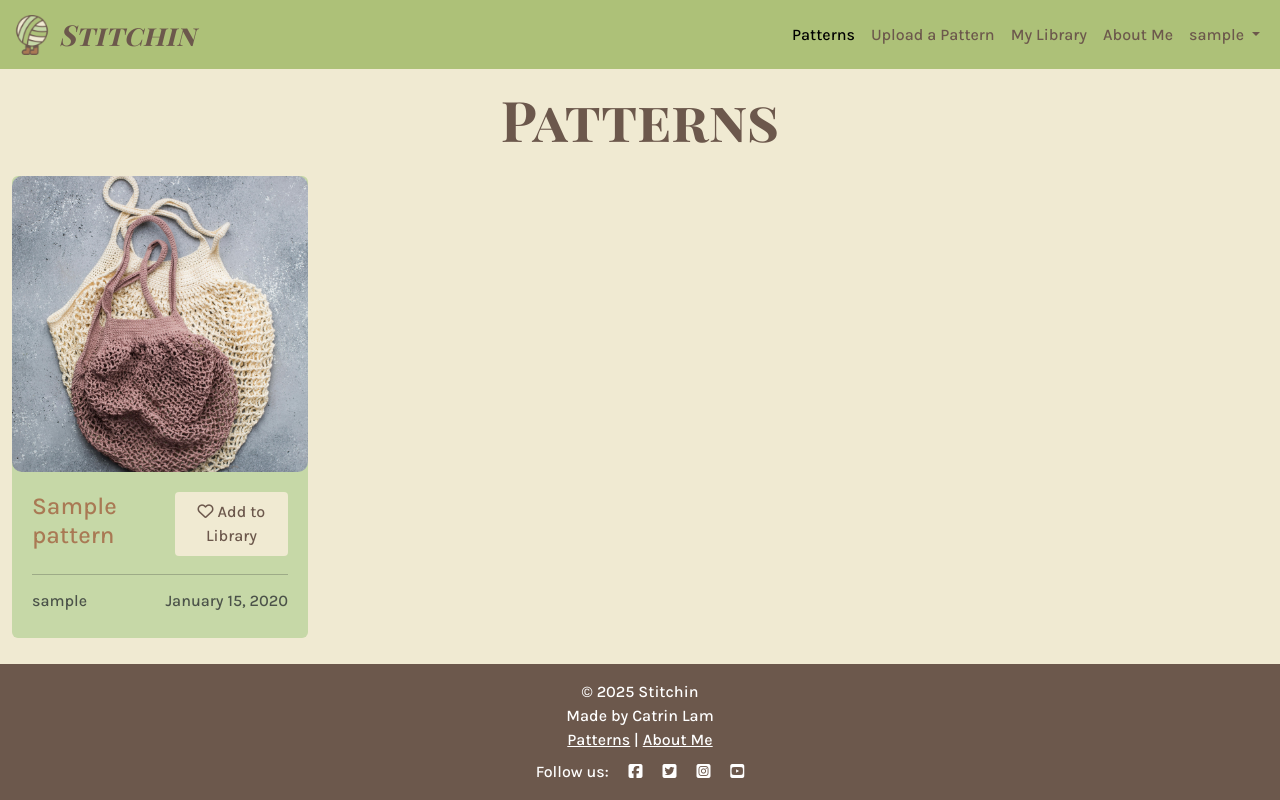
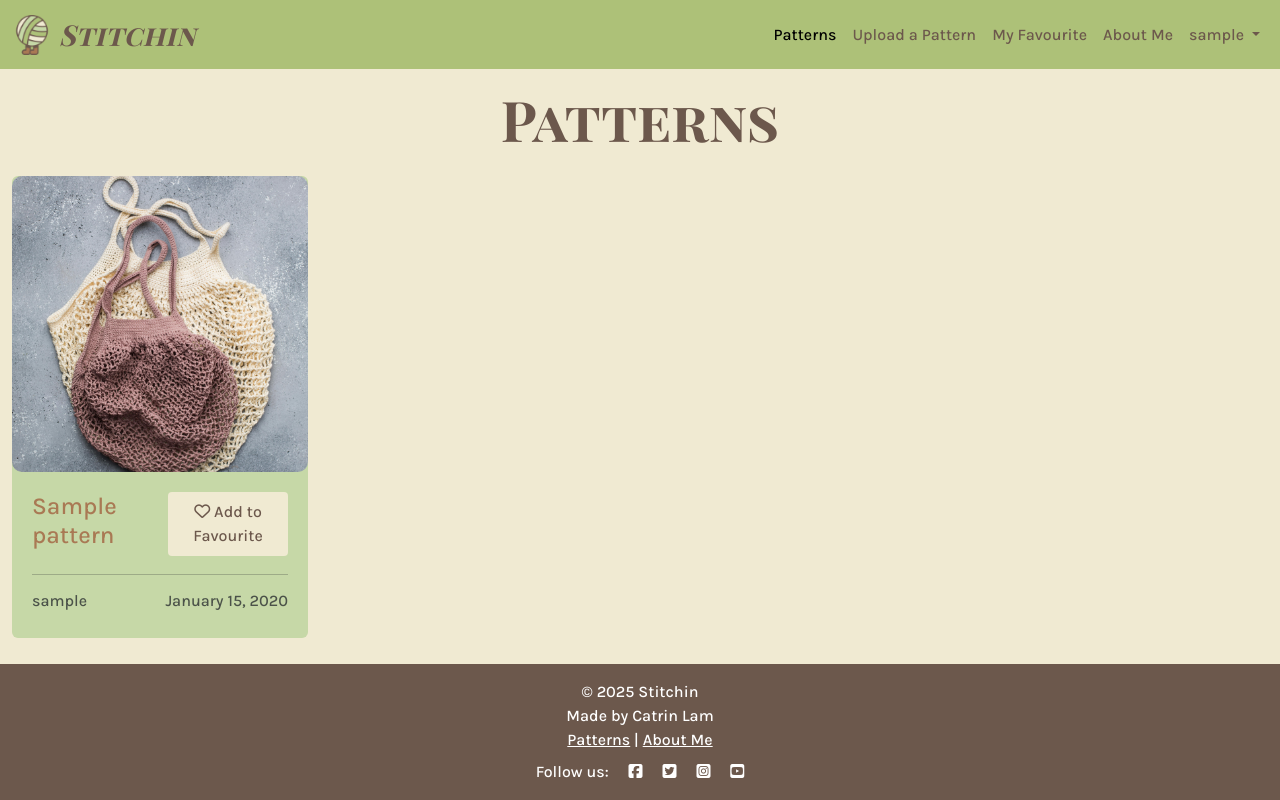
Before and after one commit to catrinlam/Stitchin, a Django app: page / in a window 1280 px wide. Run offline with Django 5.2, Linux system fonts and the light colour scheme; a user stored in the database is signed in; tables that the repository leaves empty hold one stand-in row (values such as "Sample post"); some libraries are stand-ins or nearby versions.

Commit message:
Rename Library to Favourite, update related models, views, and templates for consistency

```diff
--- a/patterns/admin.py
+++ b/patterns/admin.py
@@ -1,5 +1,5 @@
 from django.contrib import admin
-from .models import Pattern, PatternHooksNeedle, Library
+from .models import Pattern, PatternHooksNeedle, Favourite
 from django_summernote.admin import SummernoteModelAdmin
 
 class PatternHooksNeedleInline(admin.TabularInline):
@@ -21,8 +21,8 @@ class PatternHooksNeedleAdmin(admin.ModelAdmin):
     search_fields = ('pattern__title', 'pattern__author__username')
     list_filter = ('pattern', 'type', 'hook_size', 'needle_size')
 
-@admin.register(Library)
-class LibraryAdmin(admin.ModelAdmin):
+@admin.register(Favourite)
+class FavouritesAdmin(admin.ModelAdmin):
     list_display = ('user', 'created_at')
     search_fields = ('user__username', 'pattern__title')
     list_filter = ('created_at',)
--- a/patterns/models.py
+++ b/patterns/models.py
@@ -129,15 +129,15 @@ class PatternHooksNeedle(models.Model):
         return f"{type_display} for {self.pattern.title} by {self.pattern.author.username}"
 
 
-class Library(models.Model):
+class Favourite(models.Model):
     user = models.ForeignKey(
-        User, on_delete=models.CASCADE, related_name="libraries")
-    pattern = models.ManyToManyField(Pattern, blank=True, related_name="libraries")
+        User, on_delete=models.CASCADE, related_name="favourites")
+    pattern = models.ManyToManyField(Pattern, blank=True, related_name="Favourites")
     created_at = models.DateTimeField(auto_now_add=True)
     updated_at = models.DateTimeField(auto_now=True)
 
     # def __str__(self):
-    #     return f"{self.user.username} library"
+    #     return f"{self.user.username} favourite"
 
 
 class Comment(models.Model):
--- a/patterns/signals.py
+++ b/patterns/signals.py
@@ -1,9 +1,9 @@
 from django.db.models.signals import post_save
 from django.contrib.auth.models import User
 from django.dispatch import receiver
-from .models import Library
+from .models import Favourite
 
 @receiver(post_save, sender=User)
-def create_user_library(sender, instance, created, **kwargs):
+def create_user_favourite(sender, instance, created, **kwargs):
     if created:
-        Library.objects.create(user=instance)
+        Favourite.objects.create(user=instance)
--- a/patterns/templates/library/library.html
+++ b/patterns/templates/favourite/favourite.html
@@ -1,11 +1,11 @@
 {% extends "base.html" %}
 
-{% block title %}My Library{% endblock %}
+{% block title %}My Favourite{% endblock %}
 
 {% block content %}
 
 <div class="container">
-    <h1 class="display-4 text-center">My Library</h1>
+    <h1 class="display-4 text-center">My Favourite</h1>
     <div class="row mt-5">
         {% if patterns %}
             {% for pattern in patterns %}
@@ -30,7 +30,7 @@
             {% endfor %}
         {% else %}
             <div class="col-12">
-                <p class="text-center">You have no patterns in your library.</p>
+                <p class="text-center">You have no patterns in your favourite.</p>
             </div>
         {% endif %}
     </div>
--- a/patterns/templates/patterns/index.html
+++ b/patterns/templates/patterns/index.html
@@ -29,18 +29,18 @@
                                     <h2 class="card-title">{{ pattern.title }}</h2>
                                 </a>
                                 {% if user.is_authenticated %}
-                                <form method="post" action="{% url 'toggle_library' pattern.slug %}">
+                                <form method="post" action="{% url 'toggle_favourite' pattern.slug %}">
                                     {% csrf_token %}
                                     <button type="submit" class="btn btn-primary index-button">
                                         <span class="d-none d-lg-inline">
-                                            {% if pattern in library_patterns %}
-                                                <i class="fa-solid fa-heart"></i> In your Library
+                                            {% if pattern in favourite_patterns %}
+                                                <i class="fa-solid fa-heart"></i> In your Favourite
                                             {% else %}
-                                                <i class="fa-regular fa-heart"></i> Add to Library
+                                                <i class="fa-regular fa-heart"></i> Add to Favourite
                                             {% endif %}
                                         </span>
                                         <span class="d-inline d-lg-none">
-                                            {% if pattern in library_patterns %}
+                                            {% if pattern in favourite_patterns %}
                                                 <i class="fa-solid fa-heart"></i>
                                             {% else %}
                                                 <i class="fa-regular fa-heart"></i>
--- a/patterns/urls.py
+++ b/patterns/urls.py
@@ -3,8 +3,8 @@ from django.urls import path
 
 urlpatterns = [
     path('', views.PatternList.as_view(), name='home'),
-    path('library/', views.library_view, name='library'),
+    path('favourite/', views.favourite_view, name='favourite'),
     path('post/', views.post_pattern, name='post_pattern'),
     path('<slug:slug>/', views.pattern_detail, name='pattern_detail'),
-    path('<slug:slug>/toggle-library/', views.toggle_library, name='toggle_library'),
+    path('<slug:slug>/toggle-favourite/', views.toggle_favourite, name='toggle_favourite'),
 ]
--- a/patterns/views.py
+++ b/patterns/views.py
@@ -3,13 +3,14 @@ from django.views import generic
 from django.contrib import messages
 from django.db import IntegrityError
 from django.contrib.auth.decorators import login_required
-from .models import Pattern, PatternHooksNeedle, Library
+from .models import Pattern, PatternHooksNeedle, Favourite
 from .forms import PatternForm, PatternHooksNeedleFormSet
 
 class PatternList(generic.ListView):
     queryset = Pattern.objects.all().order_by('-created_at')
     template_name = "patterns/index.html"
     paginate_by = 8
+
 
 def pattern_detail(request, slug):
     """
@@ -30,32 +31,30 @@ def pattern_detail(request, slug):
     needle_displayed = any(hn.needle_size is not None for hn in hooks_needles)
     hook_displayed = any(hn.hook_size is not None for hn in hooks_needles)
 
-    library_patterns = []
+    favourite_patterns = []
     if request.user.is_authenticated:
-        library = Library.objects.get(user=request.user)
-        library_patterns = library.pattern.all()
+        favourite = Favourite.objects.get(user=request.user)
+        favourite_patterns = favourite.pattern.all()
 
     context = {
         'pattern': pattern,
         'hooks_needles': hooks_needles,
         'needle_displayed': needle_displayed,
         'hook_displayed': hook_displayed,
-        'library_patterns': library_patterns,
+        'favourite_patterns': favourite_patterns,
     }
     return render(request, 'patterns/pattern_detail.html', context)
 
 
 @login_required
-def toggle_library(request, slug):
+def toggle_favourite(request, slug):
     pattern = get_object_or_404(Pattern, slug=slug)
-    library = Library.objects.get(user=request.user)
+    favourite = Favourite.objects.get(user=request.user)
 
-    if library.pattern.filter(id=pattern.id).exists():
-        library.pattern.remove(pattern)
-        # messages.success(request, "Pattern removed from your library.")
+    if favourite.pattern.filter(id=pattern.id).exists():
+        favourite.pattern.remove(pattern)
     else:
-        library.pattern.add(pattern)
-        # messages.success(request, "Pattern added to your library.")
+        favourite.pattern.add(pattern)
 
     return redirect('pattern_detail', slug=slug)
 
@@ -86,7 +85,7 @@ def post_pattern(request):
 
 
 @login_required
-def library_view(request):
-    library = Library.objects.get(user=request.user)
-    patterns = library.pattern.all()
-    return render(request, 'library/library.html', {'patterns': patterns})
+def favourite_view(request):
+    favourite = Favourite.objects.get(user=request.user)
+    patterns = favourite.pattern.all()
+    return render(request, 'favourite/favourite.html', {'patterns': patterns})
--- a/templates/base.html
+++ b/templates/base.html
@@ -60,7 +60,7 @@
                         <a class="nav-link {% if request.path == '/patterns/create/' %}active{% endif %}" aria-current="page" href="{% url 'post_pattern' %}">Upload a Pattern</a>
                     </li>
                     <li class="nav-item">
-                        <a class="nav-link {% if request.path == '/library/' %}active{% endif %}" aria-current="page" href="{% url 'library' %}">My Library</a>
+                        <a class="nav-link {% if request.path == '/favourite/' %}active{% endif %}" aria-current="page" href="{% url 'favourite' %}">My Favourite</a>
                     </li>
                     {% endif %}
                     <li class="nav-item">
```
Also changed, not shown: patterns/templates/patterns/pattern_detail.html (+5 -5 lines), patterns/test_models.py (+30 -30 lines), README.md, patterns/migrations/0005_favourite_delete_library.py (added), 1 other file.
